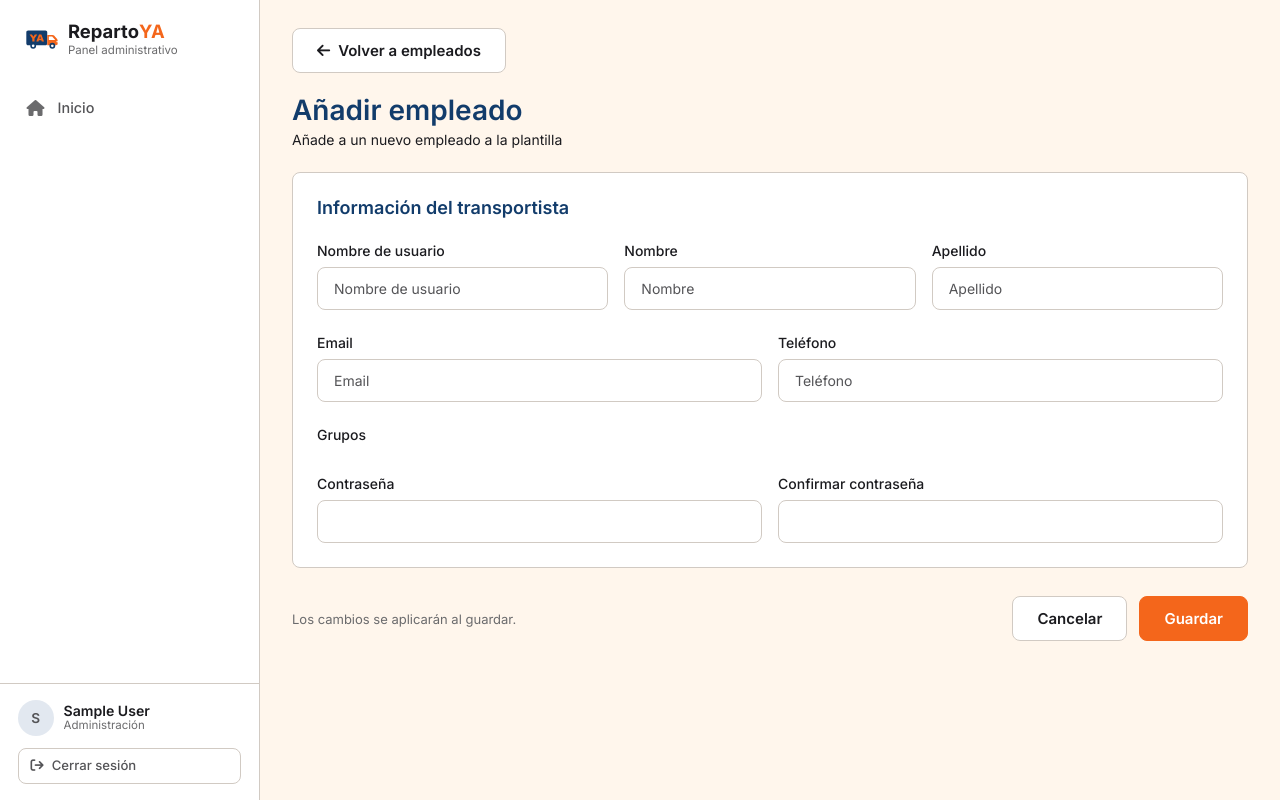
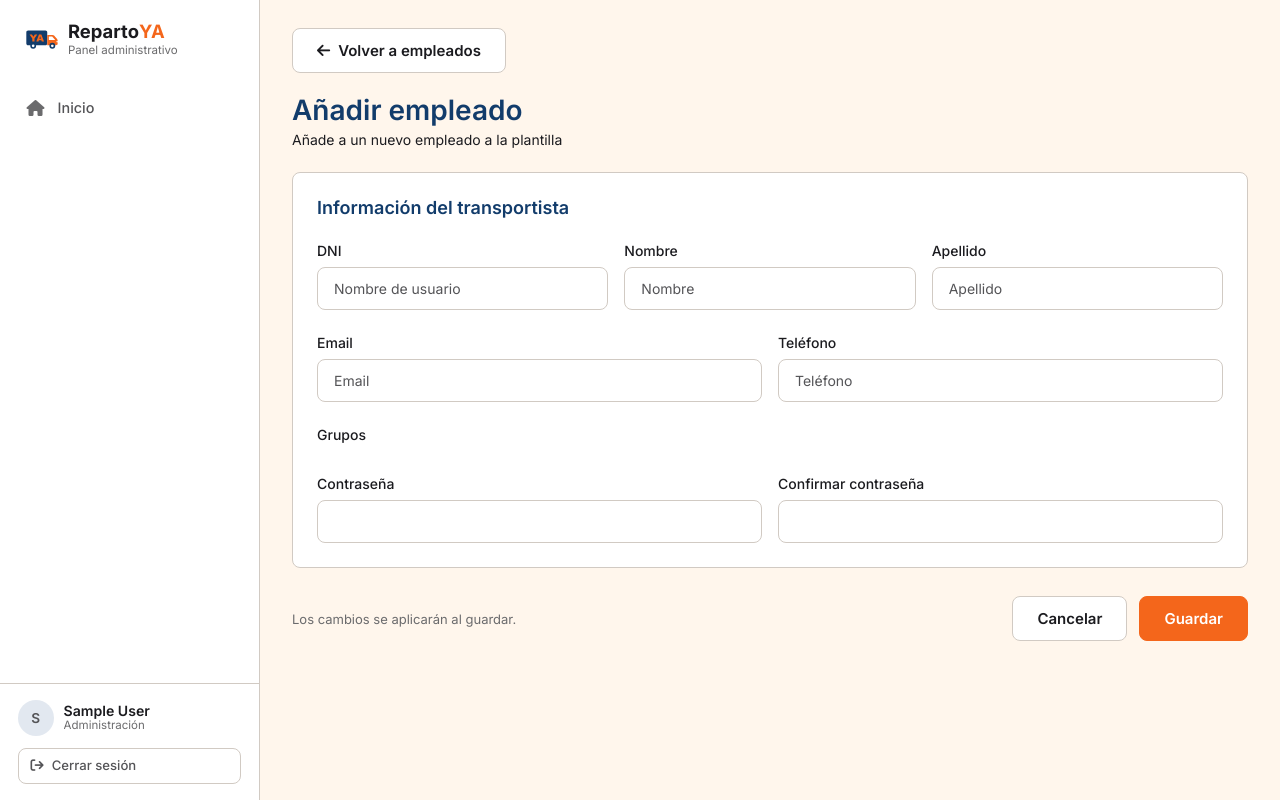
Before and after one commit to enzogiandon/Proyecto_Ing-software, a Django app: page /empleados/agregar/ in a window 1280 px wide. Run offline with Django 5.2, Linux system fonts and the light colour scheme; the visitor is signed in with stand-in values (Sample User, id 1); data that the repository does not hold is empty.

Commit message:
Corrijo texto del form de empleados y agrego link a cobranzas_lista.html en base.html

```diff
--- a/apps/core/forms.py
+++ b/apps/core/forms.py
@@ -184,7 +184,7 @@ class EmpleadoUpdateForm(forms.ModelForm):
         ]
         widgets = {
             "username": forms.TextInput(
-                attrs={"class": "form-control", "placeholder": "Nombre de usuario"}
+                attrs={"class": "form-control", "placeholder": "Numero de DNI"}
             ),
             "email": forms.EmailInput(
                 attrs={"class": "form-control", "placeholder": "Email"}
--- a/apps/core/templates/core/empleado_form.html
+++ b/apps/core/templates/core/empleado_form.html
@@ -62,7 +62,7 @@
             {# Identidad: usuario, nombre y apellido #}
             <div class="fila-campos fila-campos--3">
                 <div class="campo-form{% if form.username.errors %} campo-form--error{% endif %}">
-                    <label for="{{ form.username.id_for_label }}" class="campo-form__etiqueta">Nombre de usuario</label>
+                    <label for="{{ form.username.id_for_label }}" class="campo-form__etiqueta">DNI</label>
                     {{ form.username }}
                     {% for error in form.username.errors %}
                         <p class="campo-form__error" role="alert">{{ error }}</p>
--- a/config/templates/base.html
+++ b/config/templates/base.html
@@ -82,7 +82,7 @@
                             <i class="fas fa-truck-ramp-box"></i>
                             <span>Entregas</span>
                         </a>
-                        <a href="#" class="sidebar-link text-muted opacity-75">
+                        <a href="{% url 'cobranza:cobranza_lista' %}" class="sidebar-link text-muted opacity-75">
                             <i class="fas fa-money-bill-wave"></i>
                             <span>Cobranzas</span>
                         </a>
```
